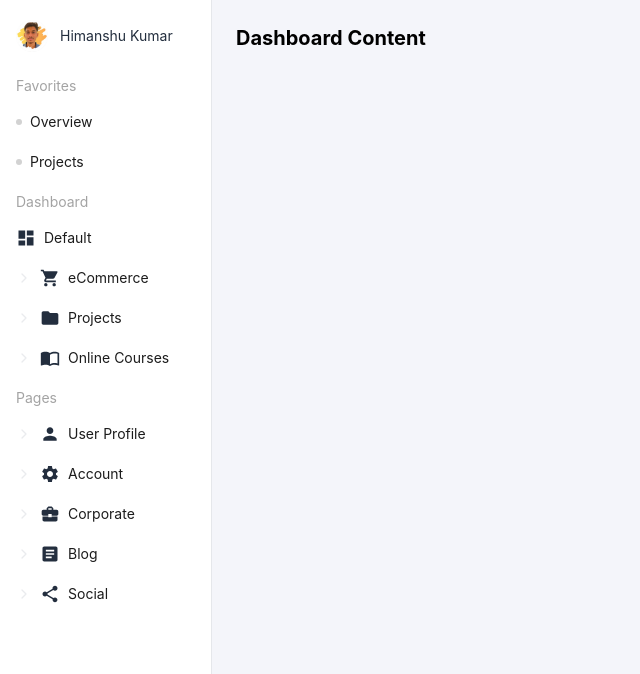
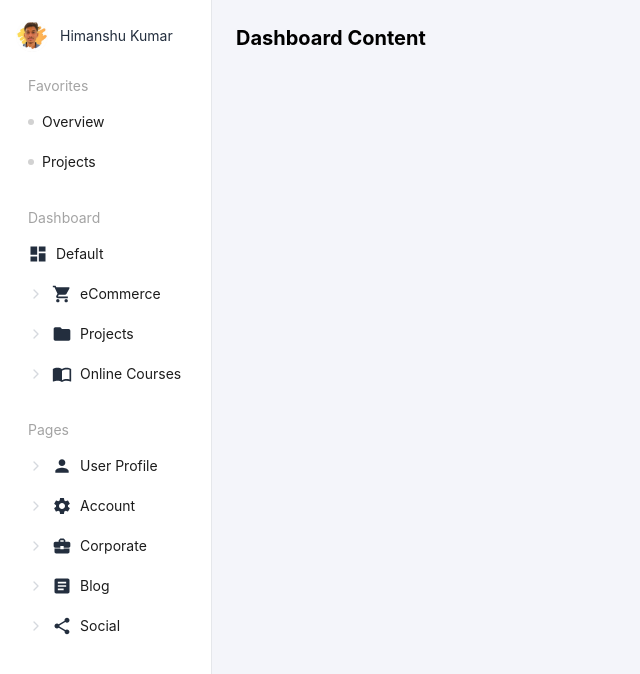
Before and after one commit to himanshu-mishu/juspay-ui-dashboard-assignment, a React (Vite) app: page / in a window 1280 px wide. Shown: the top 674 px of the page, without its empty margins (0-640 px from the left). Built offline with nearby package versions, Linux system fonts and the light colour scheme.

Commit message:
chore: make section pixel-perfect

```diff
--- a/src/components/ui/NavItem.jsx
+++ b/src/components/ui/NavItem.jsx
@@ -51,9 +51,9 @@ export default function NavItem({ item, isOpen, onClick, sectionKey, active }) {
           {hasSubItems && (
             isPages
               ? ((active && isOpen)
-                ? <FiChevronDown className="text-gray-400 text-base" style={{ opacity: 0.2 }} />
-                : <FiChevronRight className="text-gray-400 text-base" style={{ opacity: 0.2 }} />)
-              : (!active && <FiChevronRight className="text-gray-400 text-base" style={{ opacity: 0.2 }} />)
+                ? <FiChevronDown className="text-gray-400 text-base" style={{ opacity: 0.4 }} />
+                : <FiChevronRight className="text-gray-400 text-base" style={{ opacity: 0.4 }} />)
+              : (!active && <FiChevronRight className="text-gray-400 text-base" style={{ opacity: 0.4 }} />)
           )}
           {item.icon && icons[item.icon] && (
             <span className="text-[#232e3e]">{icons[item.icon]({ className: "w-5 h-5" })}</span>
--- a/src/components/ui/NavSection.jsx
+++ b/src/components/ui/NavSection.jsx
@@ -14,7 +14,7 @@ export default function NavSection({ section }) {
   };
 
   return (
-    <section className="mb-1">
+    <section className="mb-1" style={{paddingBottom: "12px", paddingLeft: "12px"}}>
       <h2
         className="font-inter font-normal text-[14px] leading-5 py-2 text-left text-[#1c1c1c] ml-2 pl-2"
         style={{
```
